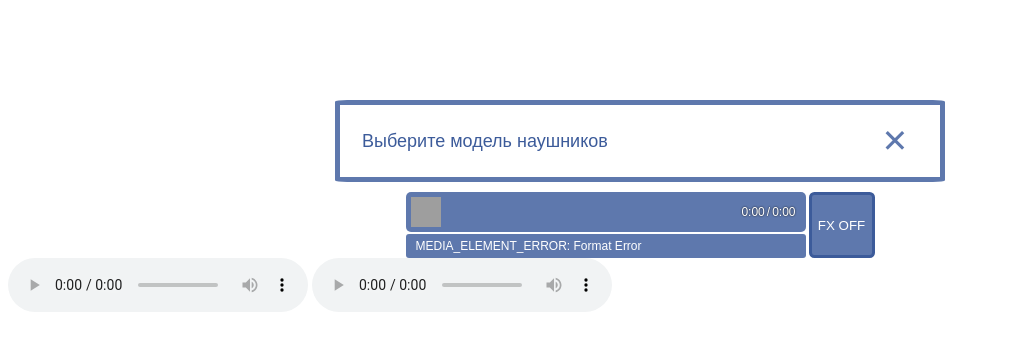
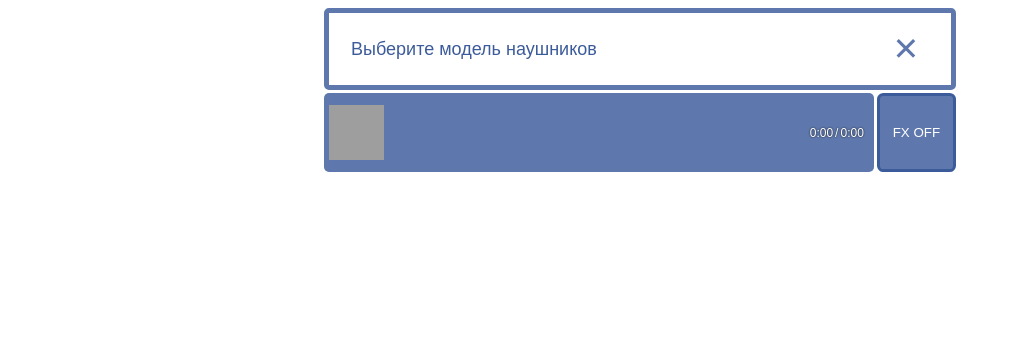
Before and after one commit to Vladislav-acc/js_complex_player, a Flask app: page / in a window 1280 px wide. Shown: the top 351 px of the page, without its empty margins (0-1011 px from the left). Run offline with Flask 3, Linux system fonts and the light colour scheme.

Commit message:
not quit linking all together

```diff
--- a/static/js/player.js
+++ b/static/js/player.js
@@ -3,8 +3,8 @@
 // .then((stream) => {
     class AudioPlayer extends HTMLElement {
       playing = false;
-      volume = 0.4;
-      prevVolume = 0.4;
+      volume = 1;
+      prevVolume = 1;
       initialized = false;
       barWidth = 3;
       barGap = 1;
@@ -239,8 +239,9 @@
         <style>
           :host {
             width: 100%;
-            max-width: 400px;
+
             font-family: sans-serif;
+
           }
 
           * {
@@ -255,7 +256,8 @@
             display: flex;
             align-items: center;
             position: relative;
-            margin: 0 0 25px;
+            margin: 0 0 0px;
+            height: 100%;
           }
 
           .audio-name {
@@ -275,12 +277,14 @@
               background: #5e78ad;
               margin: 0;
               border-radius: 3px;
+              display: none;
           }
 
           .play-btn {
-              width: 30px;
+
               min-width: 30px;
-              height: 30px;
+              height: 80%;
+              aspect-ratio: 1 / 1;
               background: url("https://drive.google.com/uc?export=download&id=1b_MOfFyQI3N52iU1YZXcbgB3DmikLInF") 0 center/500% 100% no-repeat;
               appearance: none;
               border: none;
@@ -476,18 +480,12 @@
 // )
 
 
-// const buttonA = document.querySelector("#btnA");
-// const buttonB = document.querySelector("#btnB");
-
-
 customElements.whenDefined('audio-player').then((response) => {
   const bigPlayer1 = document.querySelector("#player1");
   const bigPlayer2 = document.querySelector("#player2");
   const player2MuteButton = bigPlayer2.volumeBar;
   player2MuteButton.parentNode.click();
   bigPlayer2.hidden = true;
-  // buttonA.style.backgroundColor = 'red';
-  // buttonA.disabled = true;
 
   return [bigPlayer1, bigPlayer2];
 }).then((result) => {
@@ -514,29 +512,7 @@
 const bigPlayer1 = document.querySelector("#player1");
 const bigPlayer2 = document.querySelector("#player2");
 
-// buttonA.addEventListener('click', () => {
-//   buttonA.disabled = true;
-//   buttonB.disabled = false;
-//   bigPlayer1.hidden = false;
-//   bigPlayer2.hidden = true;
-//   buttonA.style.backgroundColor = 'red';
-//   buttonB.style.backgroundColor = 'black';
-//   bigPlayer1.volumeBar.parentNode.click();
-//   bigPlayer2.volumeBar.parentNode.click();
-// })
-
-// buttonB.addEventListener('click', () => {
-//   buttonB.disabled = true;
-//   buttonA.disabled = false;
-//   bigPlayer1.hidden = true;
-//   bigPlayer2.hidden = false;
-//   buttonB.style.backgroundColor = 'red';
-//   buttonA.style.backgroundColor = 'black';
-//   bigPlayer1.volumeBar.parentNode.click();
-//   bigPlayer2.volumeBar.parentNode.click();
-// })
-
-const switchButton = document.querySelector('#switchBtn');
+const switchButton = document.querySelector('#switch-btn');
 switchButton.addEventListener('click', () => {
   buttonText = switchButton.value
   if (buttonText.indexOf("OFF") !== -1) {
--- a/static/js/search_box.js
+++ b/static/js/search_box.js
@@ -25,21 +25,24 @@
 const resultBox = document.querySelector(".result-box");
 const inputBox = document.getElementById("input-box");
 
-inputBox.onkeyup = function() {
+inputBox.addEventListener('keyup', (event) => {
+
+    if (event.key !== 'Enter') {
     let result = [];
     let input = inputBox.value;
     if (input.length) {
         result = availableKeywords.filter((keyword) => {
-            return keyword.toLocaleLowerCase().replace(' ', '').includes(input.toLowerCase().replace(' ', ''));
+            return keyword.toLocaleLowerCase().replaceAll(' ', '').includes(input.toLowerCase().replaceAll(' ', ''));
         });
-        console.log(result);
+    } else {
+        inputBox.setAttribute('checked', false);
     }
     display(result);
 
     if (!result.length) {
         resultBox.innerHTML = '';
-    }
-}
+    }}
+})
 
 function display(result) {
     const content = result.map((list)=>{
@@ -50,26 +53,25 @@
 }
 
 function selectInput(list) {
+    console.log(inputBox.getAttribute('checked'));
     inputBox.value = list.innerHTML;
+    inputBox.setAttribute('checked', true);
+    console.log(inputBox.checked)
     resultBox.innerHTML = '';
+    inputBox.focus()
 }
 
-const listButton = document.querySelector('.listBtn');
+const listButton = document.querySelector('.clear-btn');
 listButton.addEventListener('click', () => {
-    // if (resultBox.innerHTML) {
-    //     resultBox.innerHTML = '';
-    // } else {
-    //     display(availableKeywords);
-    // }
     if (inputBox.value) {
         inputBox.value = '';
+        inputBox.setAttribute('checked', false);
         display(availableKeywords)
     }
 
 })
 
 inputBox.addEventListener('click', () => {
-    console.log(resultBox.innerHTML)
     if (resultBox.innerHTML) {
         resultBox.innerHTML = '';
     } else {
--- /dev/null
+++ b/static/js/search_box_to_player.js
@@ -0,0 +1,40 @@
+const earphoneList = [
+    "https://www.dropbox.com/scl/fi/rwftkdm0b0r5020kp7zsy/Rick-Astley-Never-Gonna-Give-You-Up-AKG-K712-Pro.mp3?rlkey=c2f0ybro9lthloukfjfr07y0u&dl=0",
+    "https://www.dropbox.com/scl/fi/7mah7eilhw2e3ws7zwplz/Rick-Astley-Never-Gonna-Give-You-Up-AKG-K240-MKII.mp3?rlkey=6pqjfv21f6bfckag9e670im99&dl=0",
+];
+// "https://dl.dropbox.com/scl/fi/xldn15o2rrli4ofe3c6k2/Rick-Astley-Never-Gonna-Give-You-Up-radio-edit.mp3?rlkey=5tsc7ekr36ojaq309ohn2yysv&raw=1"
+
+function formatLink(earphoneLink) {
+    return earphoneLink.replace('www', 'dl').replace("dl=0", "raw=1");
+}
+
+function replace(old_element, new_element, string) {
+    for (let index = 0; index < string.length; index++) {
+        if (string[index] === old_element) {
+            string[index] = new_element;
+        }
+    }
+}
+
+function nameInLink(name, link) {
+    console.log(link.toLowerCase().replaceAll("-", ""));
+    console.log(name.toLowerCase().replaceAll(" ", ""));
+    return (link.toLowerCase().replaceAll("-", "").includes(name.toLowerCase().replaceAll(" ", "")))
+}
+
+
+inputBox.addEventListener("keydown", (event) => {
+    if (event.key === "Enter") {
+        console.log("Тык!");
+        for (let link of earphoneList) {
+            if (nameInLink(inputBox.value, link)) {
+                console.log("Есть попадание!");
+                // bigPlayer1.playPauseBtn.click();
+                bigPlayer2.setAttribute("src", formatLink(link));
+                bigPlayer2.seekTo(Math.max(bigPlayer1.progressBar.value, bigPlayer2.progressBar.value));
+                break;
+            }
+        }
+        bigPlayer2
+    }
+})
--- a/templates/index.html
+++ b/templates/index.html
@@ -6,34 +6,45 @@
     <title>Audio Player</title>
     <style>
 
-        .player_wrap {
+        .pl-btn-secion {
             display: flex;
-            justify-content: center;
-            position: relative;
+            justify-content: start;
+            width: 50%;
+            height: 50%;
+            margin-top: 3px;
+            min-width: 347px;
         }
 
-        .switchBtn {
+        .player-wrap {
+            flex-grow: 10;
+        }
+
+        .switch-btn {
             background-color: #5e78ad;
             white-space: normal;
             color: white;
             aspect-ratio: 1 / 1;
             height: 100%;
-            min-width: 66px;
+            min-width: 79.2px;
+            max-width: 79.2px;
             border-radius: 8%;
             border: 3px solid #3c5b9a;
-            margin-left: 3px;
+            margin: 0 0 0 3px;
             cursor: pointer;
+            flex-grow: 0.5;
+            padding: 0 0 0 0px;
         }
 
         .search-box {
-            width: 600px;
+            width: calc(50% - 10px);
+            min-width: 337px;
+            height: 50%;
             background: #fff;
-            margin: 100px auto 10px;
             border: 5px solid #5e78ad;
-            border-radius: 2%;
+            border-radius: 5px;
         }
 
-        .row {
+        .search-box-row {
             display: flex;
             align-items: center;
             padding: 10px 20px;
@@ -55,27 +66,30 @@
         }
 
         .result-box {
-            max-height: 300px;
+            max-height: 200px;
             overflow-y: scroll;
         }
 
         .result-box ul {
             border-top: 1px solid #999;
-            padding: 15px 10 px;
+            padding: 1em 1em;
         }
 
         .result-box ul li {
             list-style: none;
             border-radius: 3px;
-            padding: 15px 10px;
+            padding: 0.5em 0.5em;
             cursor: pointer;
+            font-family: Arial;
+            font-size: small;
         }
 
         .result-box ul li:hover {
             background: #e9f3ff;
         }
 
-        .listBtn {
+        .clear-btn {
+
             width: 50px;
             min-width: 50px;
             height: 50px;
@@ -86,20 +100,28 @@
             cursor: pointer;
         }
         /* https://drive.google.com/uc?export=download&id=1I1VUrDTR-wd7ZARHiq-cFy6xUNKLNlcs */
+
+        .pl-elem-container {
+            display: flex;
+            justify-content: center;
+            flex-direction: column;
+            align-items: center;
+        }
+
     </style>
 </head>
 <body>
-
-    <div class="search-box">
-        <div class="row">
+    <div class="pl-elem-container">
+        <div class="search-box" >
+            <div class="search-box-row">
                 <input type="text" class="input" id="input-box" placeholder="Выберите модель наушников"
-            autocomplete="off">
-            <button class="listBtn" type="button"></button>
+                autocomplete="off" checked=false>
+                <button class="clear-btn" type="button"></button>
             </div>
             <div class="result-box"></div>
         </div>
-
-    <div class="player_wrap">
+        <div class="pl-btn-secion">
+        <div class="player-wrap">
             <audio-player src="https://dl.dropbox.com/scl/fi/xldn15o2rrli4ofe3c6k2/Rick-Astley-Never-Gonna-Give-You-Up-radio-edit.mp3?rlkey=5tsc7ekr36ojaq309ohn2yysv&raw=1"
                             title="Rick Astley - Never Gonna Give You Up (radio edit).mp3"
                             bar-width="5"
@@ -120,23 +142,15 @@
                 bar-gap="2"
                 id="player2"
             ></audio-player>
-
-        <input type="button" id="switchBtn" class="switchBtn" value="FX OFF">
+            </div>
+            <input type="button" id="switch-btn" class="switch-btn" value="FX OFF">
 
 
         </div>
-
-
- <audio controls>
-    <source src="https://docs.google.com/uc?export=open&id=1Ccf0LGlkHRSJEPnbTYtusOul7MhzURIY" type="audio/mp3">
-   <p>This browser does not support HTML5 audio</p>
-    </audio>
-
-    <audio controls>
-        <source src="https://dl.dropbox.com/scl/fi/7mah7eilhw2e3ws7zwplz/Rick-Astley-Never-Gonna-Give-You-Up-Nikitos-edit.mp3?rlkey=6pqjfv21f6bfckag9e670im99&dl=0" type="audio/mpeg">
-       <p>This browser does not support HTML5 audio</p>
-        </audio>
+    </div>
+    <!-- <audio controls src="https://dl.dropbox.com/scl/fi/xldn15o2rrli4ofe3c6k2/Rick-Astley-Never-Gonna-Give-You-Up-radio-edit.mp3?rlkey=5tsc7ekr36ojaq309ohn2yysv&raw=1"></audio> -->
     <script src="{{url_for('static', filename='js/player.js')}}"></script>
     <script src="{{url_for('static', filename='js/search_box.js')}}"></script>
+    <script src="{{url_for('static', filename='js/search_box_to_player.js')}}"></script>
 </body>
 </html>
```
Lines whose indentation alone changed are shown as unchanged.
